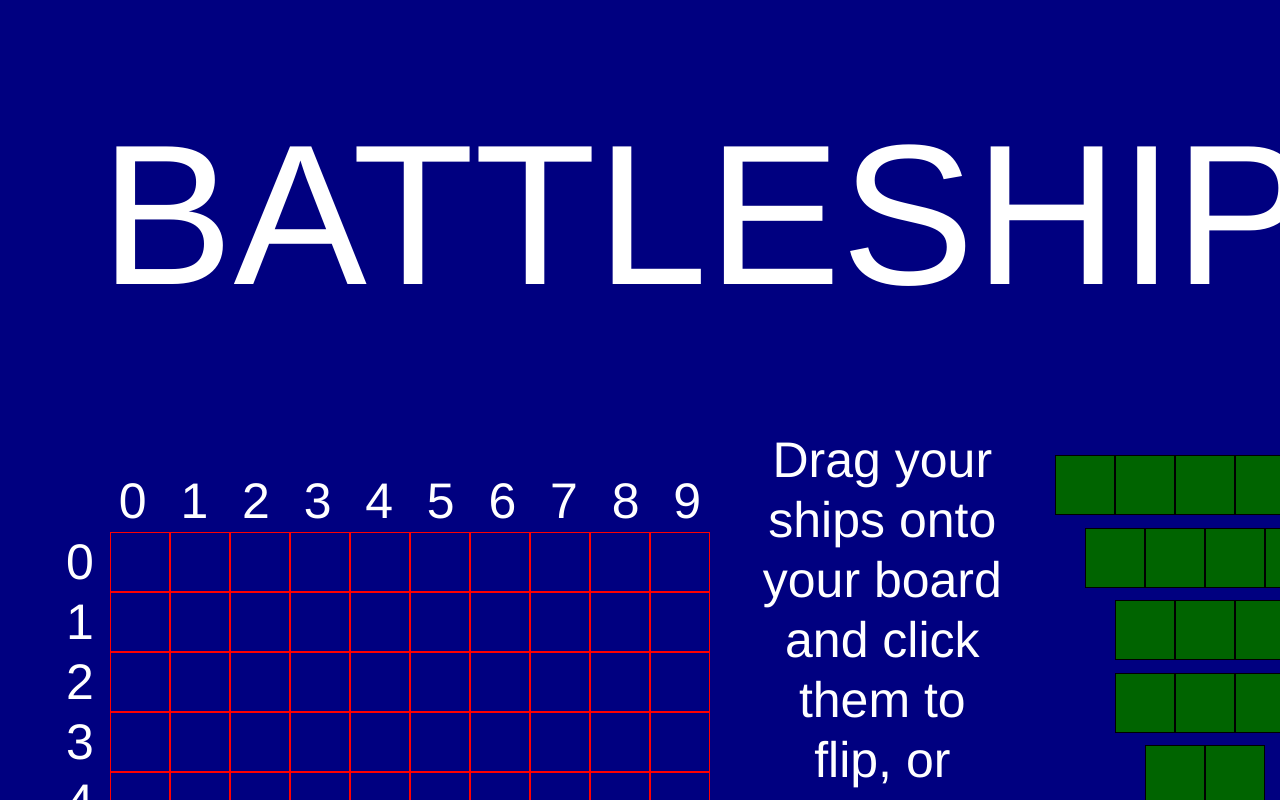
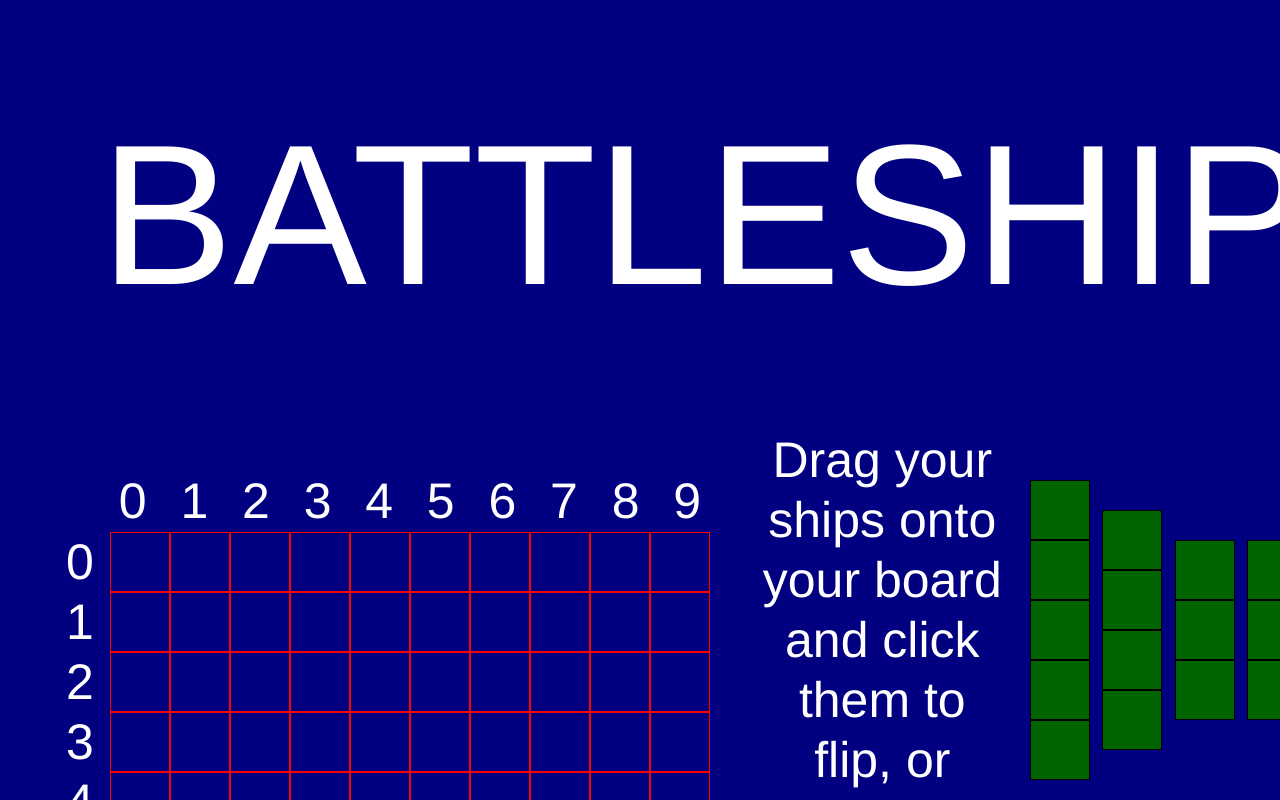
Before and after one commit to MMathew93/Battle-Ship, a Vue app in the folder battle-ship/: page / in a window 1280 px wide. Shown: the top 800 px of the page. Built offline with nearby package versions, Linux system fonts and the light colour scheme.

Commit message:
small bugs in read me, last 2 items are appending hits on the boat and not having them push outside the boxes of array, and stopping drag and drop events after game starts

```diff
--- a/battle-ship/src/components/GameBoard.vue
+++ b/battle-ship/src/components/GameBoard.vue
@@ -30,35 +30,40 @@
       </div>
       <div>
         <div class="shipBox" v-if="hide">
-          <div id="carrier" class="boatPiece 5" draggable="true" :data-length="5" data-position="y" @dragstart="onDragStart" @click="flipShipPiece">
+          <div id="carrier" class="boatPiece 0" draggable="true" :data-length="5" data-position="y"
+            @dragstart="onDragStart" @click="flipShipPiece">
             <div class="cell"></div>
             <div class="cell"></div>
             <div class="cell"></div>
             <div class="cell"></div>
             <div class="cell"></div>
           </div>
-          <div id="cruiser" class="boatPiece 4" draggable="true" :data-length="4" data-position="y" @dragstart="onDragStart" @click="flipShipPiece">
+          <div id="cruiser" class="boatPiece 1" draggable="true" :data-length="4" data-position="y"
+            @dragstart="onDragStart" @click="flipShipPiece">
             <div class="cell"></div>
             <div class="cell"></div>
             <div class="cell"></div>
             <div class="cell"></div>
           </div>
-          <div id="battleship" class="boatPiece 3-1" draggable="true" :data-length="3" data-position="y" @dragstart="onDragStart" @click="flipShipPiece">
+          <div id="battleship" class="boatPiece 2" draggable="true" :data-length="3" data-position="y"
+            @dragstart="onDragStart" @click="flipShipPiece">
             <div class="cell"></div>
             <div class="cell"></div>
             <div class="cell"></div>
           </div>
-          <div id="submarine" class="boatPiece 3-2" draggable="true" :data-length="3" data-position="y" @dragstart="onDragStart" @click="flipShipPiece">
+          <div id="submarine" class="boatPiece 3" draggable="true" :data-length="3" data-position="y"
+            @dragstart="onDragStart" @click="flipShipPiece">
             <div class="cell"></div>
             <div class="cell"></div>
             <div class="cell"></div>
           </div>
-          <div id="patrolboat" class="boatPiece 2" draggable="true" :data-length="2" data-position="y" @dragstart="onDragStart" @click="flipShipPiece">
+          <div id="patrolboat" class="boatPiece 4" draggable="true" :data-length="2" data-position="y"
+            @dragstart="onDragStart" @click="flipShipPiece">
             <div class="cell"></div>
             <div class="cell"></div>
           </div>
         </div>
-        </div>
+      </div>
 
       <div class="display" v-if="!hide">
         <div class="ycoord">
@@ -176,7 +181,18 @@
         this.human.placeShipRandomly(3)
         this.human.placeShipRandomly(3)
         this.human.placeShipRandomly(2)
-        this.isDisabled= false
+        let ships= this.human.getShips()
+        for(let i = 0; i < ships.length; i++) {
+          const spot = document.querySelector(`.human[data-coords="${ships[i].coordinates[0][0]},${ships[i].coordinates[0][1]}"]`);
+          if(ships[i].coordinates[0][0] === ships[i].coordinates[1][0]) {
+            document.getElementsByClassName(`${i}`)[0].style['grid-auto-flow'] = 'column'
+            spot.append(document.getElementsByClassName(`${i}`)[0])
+          }else {
+            document.getElementsByClassName(`${i}`)[0].style['grid-auto-flow'] = 'row'
+            spot.append(document.getElementsByClassName(`${i}`)[0])
+          }
+        }
+        this.isDisabled = false
       },
 
       randomBoatsBot() {
@@ -191,12 +207,7 @@
         this.hide = false
         this.status = ''
         this.disabled = false
-        for(let i = 0; i < this.shipPrePlacement.length; i++) {
-          let tempData= JSON.parse(this.shipPrePlacement[i])
-          tempData.data.position === 'y' ? true : false
-          this.human.placeShip(tempData.data.length, tempData.coordData[0], tempData.coordData[1], tempData.data.position)
-        }
-        console.log(this.humanBoard)
+        document.getElementsByClassName('boatPiece').forEach(x=> x.setAttribute('draggable',false));
       },
 
       eraseBoard() {
@@ -210,7 +221,7 @@
         this.seen = false
         this.status =
           'Drag your ships onto your board, or randomize the placement! Click on the Bot Board to begin after setting your ship!'
-          this.isDisabled = true
+        this.isDisabled = true
         //establish new Board
         this.human = gameBoard(10)
         this.humanBoard = this.human.getBoard()
@@ -223,56 +234,96 @@
       //DRAG AND DROP FUNCTIONS
       flipShipPiece(e) {
         const ship = e.currentTarget
-        const isHorizontal = ship.dataset.position
-        const pos = isHorizontal === 'y' ? 'x' : 'y'
+        const isVertical = ship.dataset.position
+        const pos = isVertical === 'y' ? 'x' : 'y'
         ship.dataset.position = pos;
         ship.style['grid-auto-flow'] = pos === 'y' ? 'row' : 'column';
+        this.shipValidator()
+        this.allShipsPlaced()
       },
 
       drop(e) {
         let data = JSON.parse(e.dataTransfer.getData('text/plain'))
-        const draggableElement= document.getElementById(data.id)
+        const draggableElement = document.getElementById(data.id)
         const coordData = (e.target.dataset.coords).split(',').map(x => Number(x))
-        if (data.position === 'y' && coordData[0] + data.length > this.humanBoard.length) {
-                    throw new Error('This is outside the gameboard')
-        } else if(data.position === 'x' && coordData[1] + data.length > this.humanBoard.length) {
-                    throw new Error('This is outside the gameboard')
+        if(data.id !== '') {
+        if (data.position === 'x' && coordData[1] + data.length > this.humanBoard.length) {
+          throw new Error('This is outside the gameboard')
+        } else if (data.position === 'y' && coordData[0] + data.length > this.humanBoard.length) {
+          throw new Error('This is outside the gameboard')
+        }
         }
 
         let dropLocation = document.querySelector(`.human[data-coords="${coordData[0]},${coordData[1]}"]`)
         dropLocation.append(draggableElement)
-        if(data.id === 'carrier') {
-          this.shipPrePlacement[0] = JSON.stringify({data, coordData})
+        if (data.id === 'carrier') {
+          this.shipPrePlacement[0] = JSON.stringify({
+            data,
+            coordData
+          })
         }
-        if(data.id === 'cruiser') {
-          this.shipPrePlacement[1] = JSON.stringify({data, coordData})
+        if (data.id === 'cruiser') {
+          this.shipPrePlacement[1] = JSON.stringify({
+            data,
+            coordData
+          })
         }
-        if(data.id === 'battleship') {
-          this.shipPrePlacement[2] = JSON.stringify({data, coordData})
+        if (data.id === 'battleship') {
+          this.shipPrePlacement[2] = JSON.stringify({
+            data,
+            coordData
+          })
         }
-        if(data.id === 'submarine') {
-          this.shipPrePlacement[3] = JSON.stringify({data, coordData})
+        if (data.id === 'submarine') {
+          this.shipPrePlacement[3] = JSON.stringify({
+            data,
+            coordData
+          })
         }
-        if(data.id === 'patrolboat') {
-          this.shipPrePlacement[4] = JSON.stringify({data, coordData})
+        if (data.id === 'patrolboat') {
+          this.shipPrePlacement[4] = JSON.stringify({
+            data,
+            coordData
+          })
         }
         e.dataTransfer.clearData();
-        this.isEmpty()
+        this.shipValidator()
+        this.allShipsPlaced()
       },
 
-      isEmpty() {
+      allShipsPlaced() {
+        //this will allo start of game when box is empty, HOWEVER we need to keep disabled if ships are outside gameboard or are on top of one another
         let isEmpty = document.querySelector('.shipBox').innerHTML === ''
-        if(isEmpty) {
+        if (isEmpty && this.human.getShips().length === 5) {
           this.isDisabled = false
-          console.log('hello')
+        }else {
+          this.isDisabled = true
         }
       },
 
-      onDragStart(e){
+      shipValidator() {
+        this.human = gameBoard(10)
+        this.humanBoard = this.human.getBoard()
+        this.human.clearShips()
+        for (let i = 0; i < this.shipPrePlacement.length; i++) {
+          let tempData = JSON.parse(this.shipPrePlacement[i])
+          let isHorizontal = tempData.data.position === 'x' ? true : false
+          this.human.placeShip(tempData.data.length, tempData.coordData[0], tempData.coordData[1], isHorizontal)
+        }
+        this.allShipsPlaced()
+      },
+
+      onDragStart(e) {
         const position = e.target.dataset.position
-        const length= +e.target.dataset.length
-        const id= e.target.id
-        e.dataTransfer.setData('text/plain', JSON.stringify({id, position, length}))
+        const length = +e.target.dataset.length
+        const id = e.target.id
+        if(e.target.id !== null) {
+        e.dataTransfer.setData('text/plain', JSON.stringify({
+          id,
+          position,
+          length
+        }))
+        }
       }
     },
     mounted() {
@@ -314,7 +365,6 @@
 
   .shipBox {
     display: flex;
-    flex-direction: column;
     justify-content: space-between;
     width: 350px;
     height: 350px;
@@ -419,7 +469,6 @@
 
   .boatPiece {
     display: grid;
-    grid-auto-flow: column;
     cursor: move;
     z-index: 69;
   }
```
Also changed, not shown: 1 other file (tests, documents, lock files or other folders).
